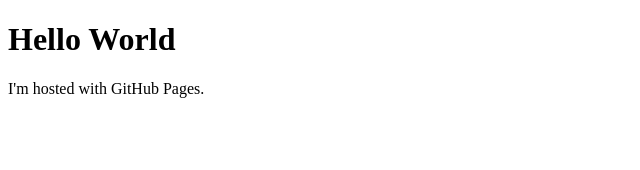
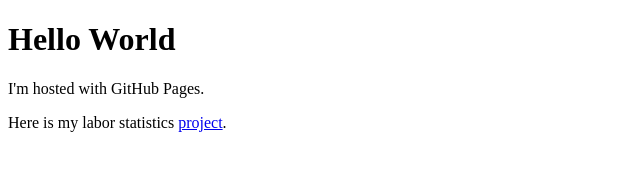
Before and after one commit to LoganGoldstein/LoganGoldstein.github.io, a plain HTML site: page index.html in a window 1280 px wide. Shown: the whole page, without its empty margins (0-640 px from the left). Drawn offline with Linux system fonts and the light colour scheme.

Commit message:
Update index.html

```diff
--- a/index.html
+++ b/index.html
@@ -3,5 +3,6 @@
 <body>
 <h1>Hello World</h1>
 <p>I'm hosted with GitHub Pages.</p>
+  <p>Here is my labor statistics <a href="https://github.com/LoganGoldstein/EmploymentProject">project</a>. </p>
 </body>
 </html>
```
